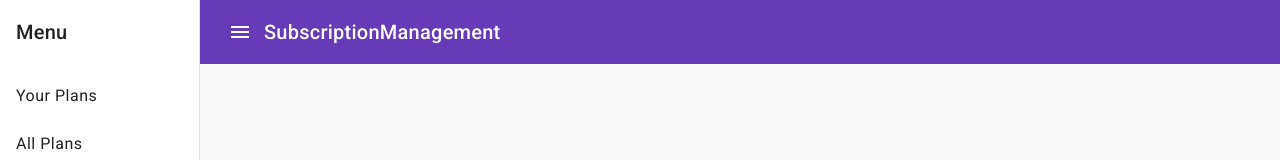
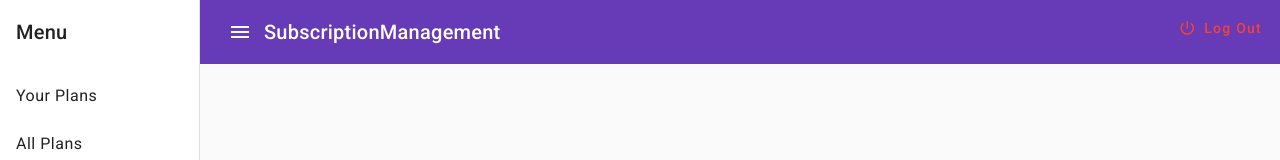
Before and after one commit to 11omkarkanase11/SubscriptionManagementSystem, an Angular app in the folder SubscriptionManagement/: page /sidenav in a window 1280 px wide. Shown: the top 160 px of the page. Built offline with nearby package versions, Linux system fonts and the light colour scheme.

Commit message:
mat icons

```diff
--- a/SubscriptionManagement/src/app/allplan/allplan.component.ts
+++ b/SubscriptionManagement/src/app/allplan/allplan.component.ts
@@ -40,7 +40,7 @@ addPlan(planId: string, planCost: any, serviceName: any, duration :any){
   this.localservice.setItem("serviceName", serviceName);
   this.localservice.setItem("duration", duration);
 
-  this.router.navigate(['addplan']);
+  this.router.navigate(['sidenav/addplan']);
 
 }
 
--- a/SubscriptionManagement/src/app/dashboard/dashboard.component.html
+++ b/SubscriptionManagement/src/app/dashboard/dashboard.component.html
@@ -54,3 +54,5 @@
     <!-- <h2>Add New Services</h2>
     <button mat-raised-button color="primary" (click)="viewPlans()">Click Here</button> -->
   </div>
+
+<!-- app.component.html -->
--- a/SubscriptionManagement/src/app/side-nav/side-nav.component.css
+++ b/SubscriptionManagement/src/app/side-nav/side-nav.component.css
@@ -15,3 +15,8 @@
   top: 0;
   z-index: 1;
 }
+.logout-link {
+  position: absolute; /* Position the link absolutely */
+  top: 10px; /* Adjust top position as needed (e.g., for header height) */
+  right: 10px; /* Set it to the right side */
+}
--- a/SubscriptionManagement/src/app/side-nav/side-nav.component.html
+++ b/SubscriptionManagement/src/app/side-nav/side-nav.component.html
@@ -22,7 +22,15 @@
         </button>
       <!-- } -->
       <span>SubscriptionManagement</span>
+      <!-- <button mat-raised-button color="primary" (click)="logout()">
+        <mat-icon>power_settings_new</mat-icon>
+        Log Out
+      </button> -->
+      <a mat-button color="warn" (click)="logout()" class="logout-link"> <mat-icon>power_settings_new</mat-icon>
+        Log Out
+      </a>
     </mat-toolbar>
+    <!-- <app-dashboard></app-dashboard> -->
     <router-outlet></router-outlet>
     <!-- Add Content Here -->
   </mat-sidenav-content>
--- a/SubscriptionManagement/src/app/side-nav/side-nav.component.ts
+++ b/SubscriptionManagement/src/app/side-nav/side-nav.component.ts
@@ -8,7 +8,9 @@ import { MatListModule } from '@angular/material/list';
 import { MatIconModule } from '@angular/material/icon';
 import { Observable } from 'rxjs';
 import { map, shareReplay } from 'rxjs/operators';
-import { RouterModule } from '@angular/router';
+import { Router, RouterModule } from '@angular/router';
+import { DashboardComponent } from '../dashboard/dashboard.component';
+import { LocalService } from '../local.service';
 
 @Component({
   selector: 'app-side-nav',
@@ -22,10 +24,11 @@ import { RouterModule } from '@angular/router';
     MatListModule,
     MatIconModule,
     AsyncPipe,
-    RouterModule
+    RouterModule, DashboardComponent
   ]
 })
 export class SideNavComponent {
+  constructor(private router :Router, private localservice : LocalService){}
   private breakpointObserver = inject(BreakpointObserver);
 
   isHandset$: Observable<boolean> = this.breakpointObserver.observe(Breakpoints.Handset)
@@ -33,4 +36,8 @@ export class SideNavComponent {
       map(result => result.matches),
       shareReplay()
     );
+    logout(){
+      this.router.navigate(['']);
+      this.localservice.clear();
+    }
 }
```
